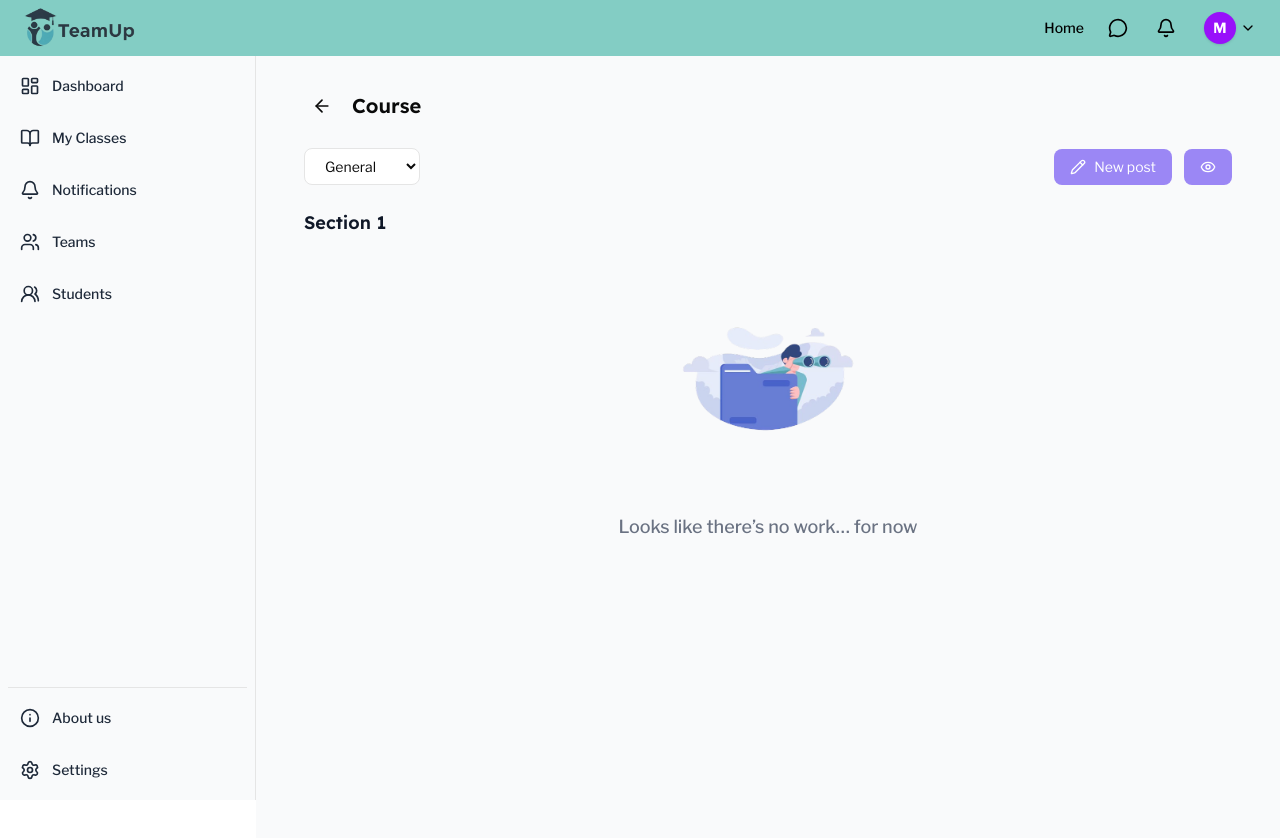
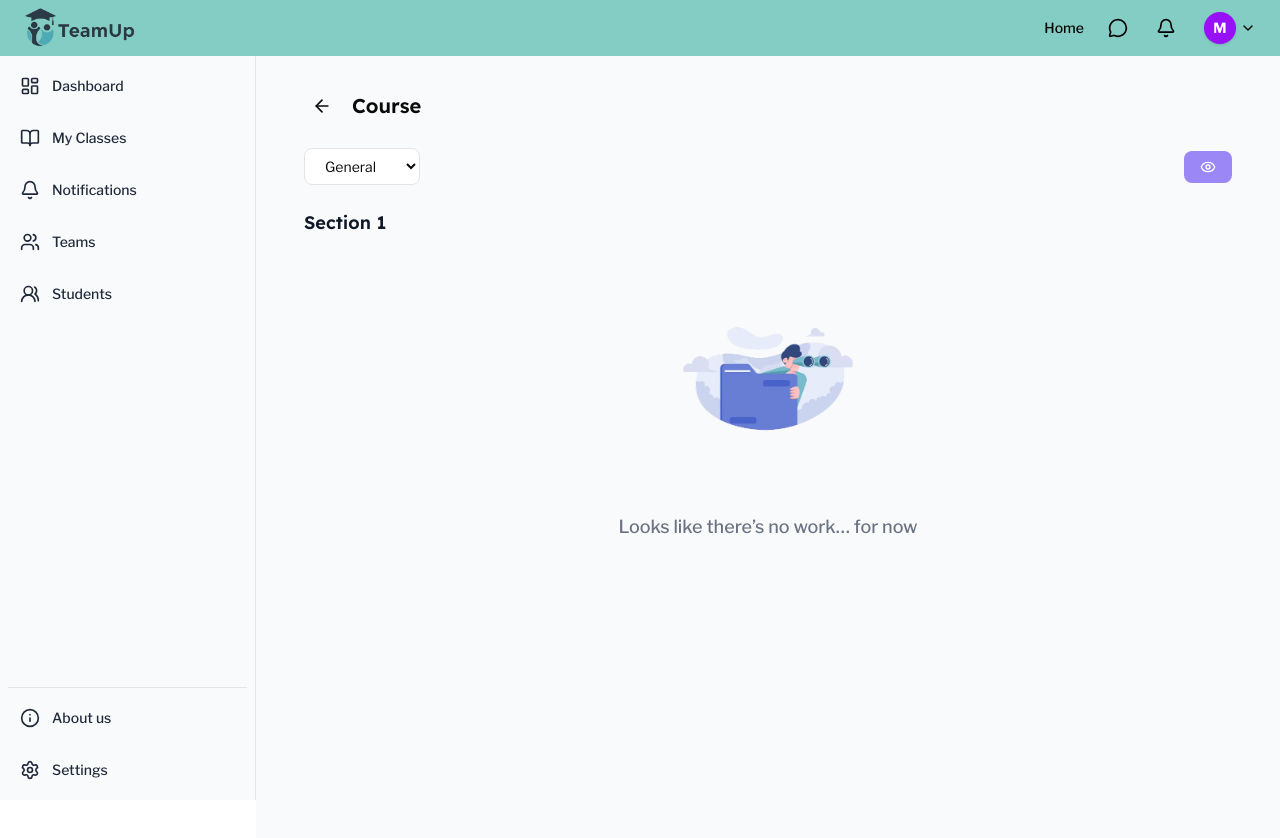
Before and after one commit to Mariam-Eid-Mohamed/Team-Up, a React (Vite) app: page /student/classes/1/sections/1 in a window 1280 px wide. Shown: the top 838 px of the page. Built offline with nearby package versions, Linux system fonts and the light colour scheme.

Commit message:
fix commit

```diff
--- a/src/Pages/Instructor/Home/SectionStream.tsx
+++ b/src/Pages/Instructor/Home/SectionStream.tsx
@@ -9,11 +9,13 @@ export default function SectionStream() {
   const { sectionId } = useParams();
   const location = useLocation();
 
-  const role: "admin" | "instructor" = location.pathname.startsWith(
-    "/instructor",
-  )
+  const role: "admin" | "instructor" | "student" =
+  location.pathname.startsWith("/instructor")
     ? "instructor"
+    : location.pathname.startsWith("/student")
+    ? "student"
     : "admin";
+
 
   return (
     <div className="min-h-screen bg-gray-50 p-4 md:p-8">
--- a/src/components/ClassStream/ActionButtons.tsx
+++ b/src/components/ClassStream/ActionButtons.tsx
@@ -50,8 +50,7 @@ export default function ActionButtons({
     <>
       <div className="flex flex-wrap gap-2 sm:gap-3 w-full sm:w-auto">
         {/* New Post — Instructor only */}
-        {role === "instructor" ||
-          (role === "admin" && (
+       {(role === "instructor" || role === "admin") && (
   <button
     onClick={() => setIsAnnounceOpen(true)}
     className="flex items-center gap-2 px-3 sm:px-4 py-2 rounded-md bg-[#9B87F5] text-white hover:bg-purple-700 text-sm"
@@ -59,7 +58,8 @@ export default function ActionButtons({
     <Pencil size={16} />
     <span className="hidden sm:inline">New post</span>
   </button>
-          ))}
+)}
+
 
         {role === "instructor" && !hideCoursework && (
           <button
```
Lines whose indentation alone changed are shown as unchanged.
